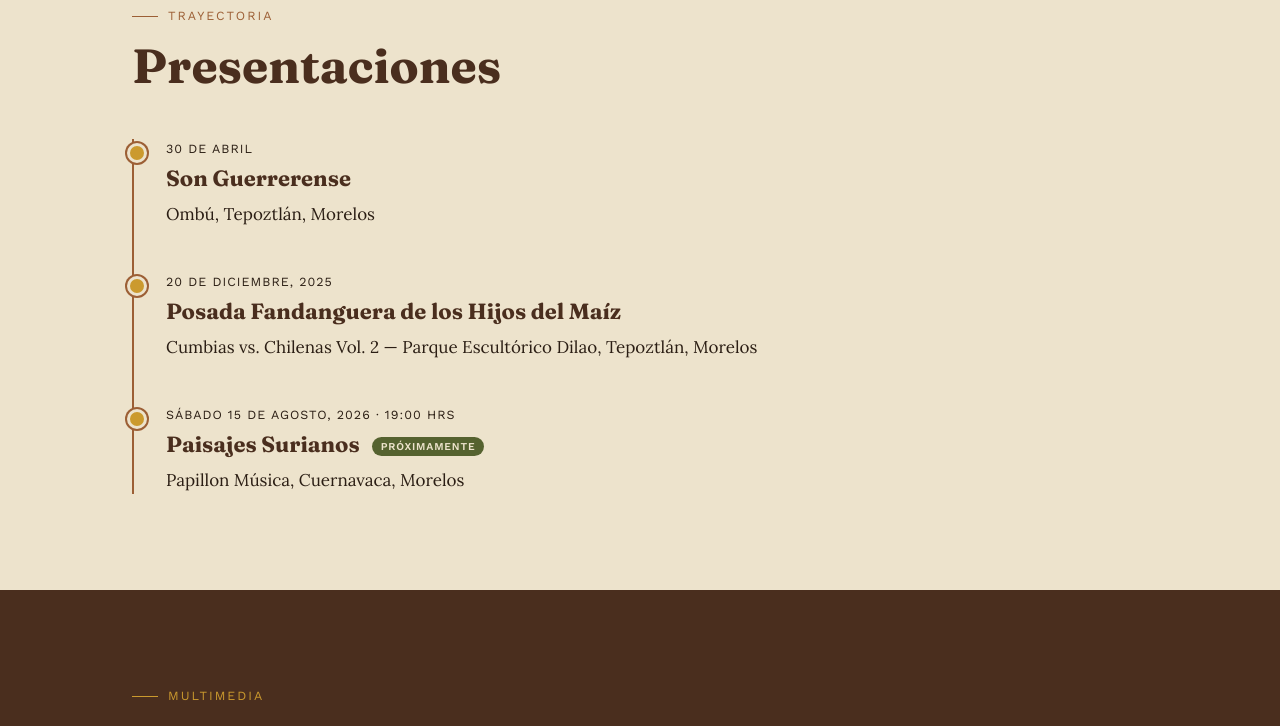
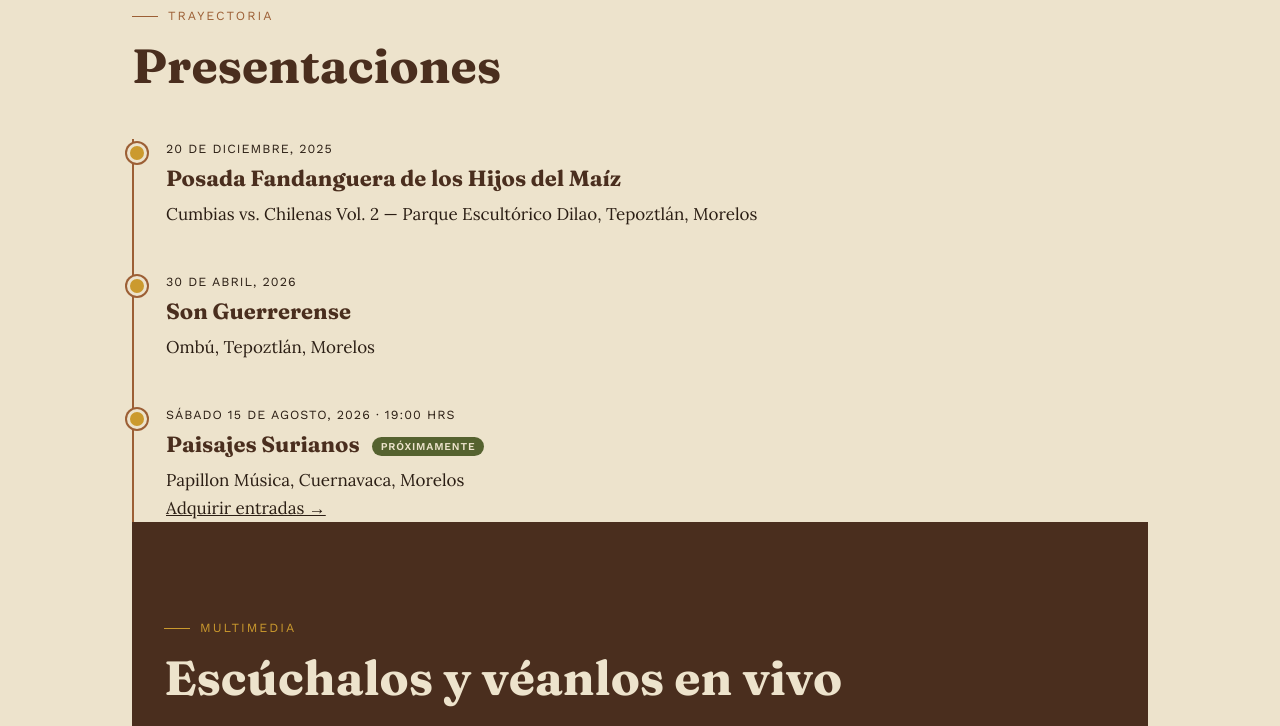
Before and after one commit to tirzogarcia-dot/lostresamigos, a plain HTML site: page index.html in a window 1280 px wide. Shown: the part 4120-4846 px from the top of the page. Drawn offline with nearby package versions, Linux system fonts and the light colour scheme.

Commit message:
Update index.html

```diff
--- a/index.html
+++ b/index.html
@@ -194,23 +194,22 @@
 
 <div class="timeline reveal">
   <div class="timeline-item">
-        <p class="timeline-date">30 de abril</p>
-        <h3>Son Guerrerense</h3>
-        <p>Ombú, Tepoztlán, Morelos</p>
-      </div>
-      <div class="timeline-item">
     <p class="timeline-date">20 de diciembre, 2025</p>
     <h3>Posada Fandanguera de los Hijos del Maíz</h3>
     <p>Cumbias vs. Chilenas Vol. 2 — Parque Escultórico Dilao, Tepoztlán, Morelos</p>
+  </div>
+  <div class="timeline-item">
+    <p class="timeline-date">30 de abril, 2026</p>
+    <h3>Son Guerrerense</h3>
+    <p>Ombú, Tepoztlán, Morelos</p>
   </div>
   <div class="timeline-item upcoming">
     <p class="timeline-date">Sábado 15 de agosto, 2026 · 19:00 hrs</p>
     <h3>Paisajes Surianos</h3>
     <p>Papillon Música, Cuernavaca, Morelos</p>
+    <a class="ticket-btn" href="https://https://www.instagram.com/papillon_cuernavaca/" target="_blank" rel="noopener">Adquirir entradas →</a>
   </div>
 </div>
-  </div>
-</section>
 
 <!-- ============ MULTIMEDIA ============ -->
 <section class="multimedia section-pad" id="multimedia">
```
Lines whose indentation alone changed are shown as unchanged.
